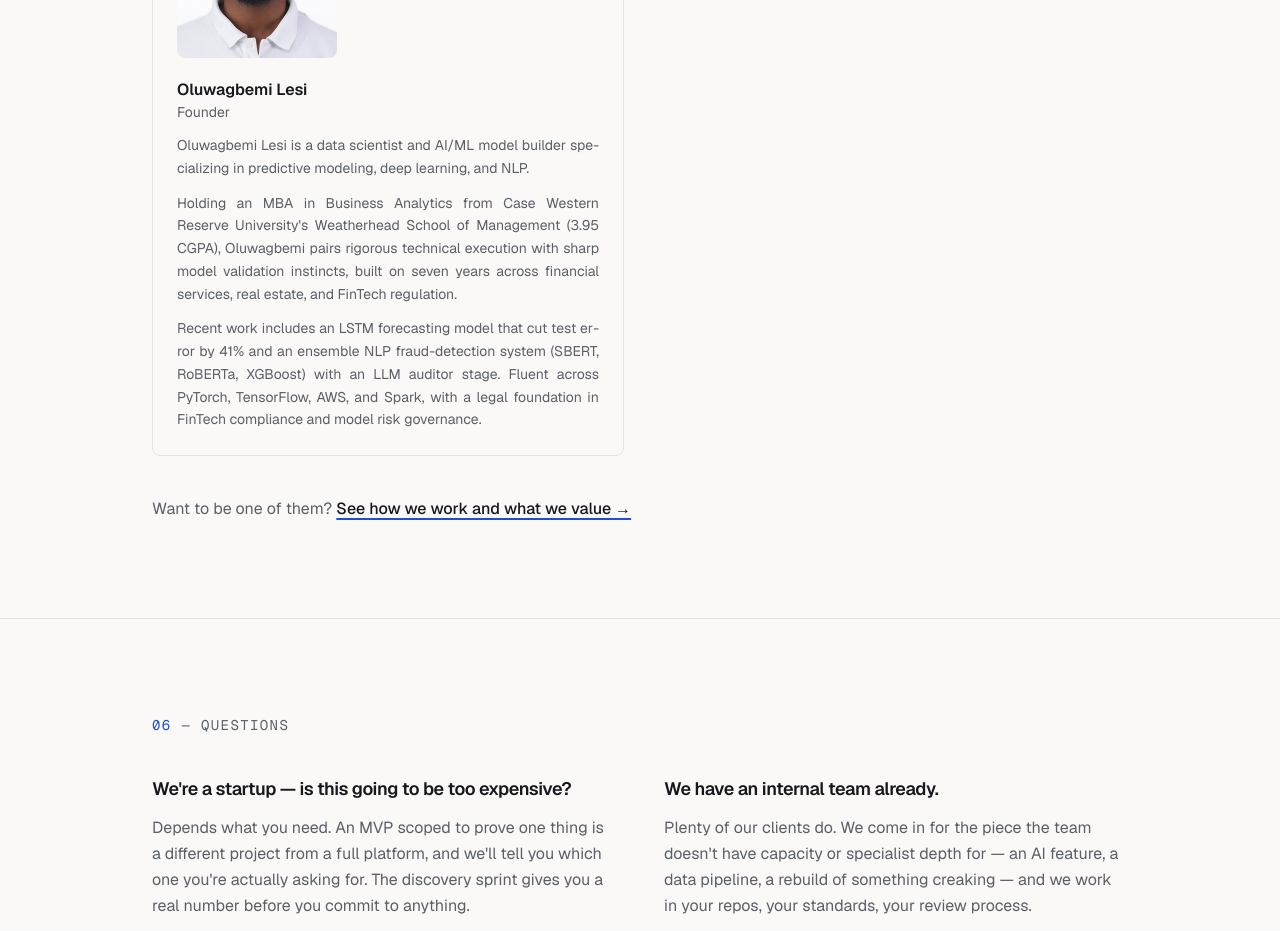
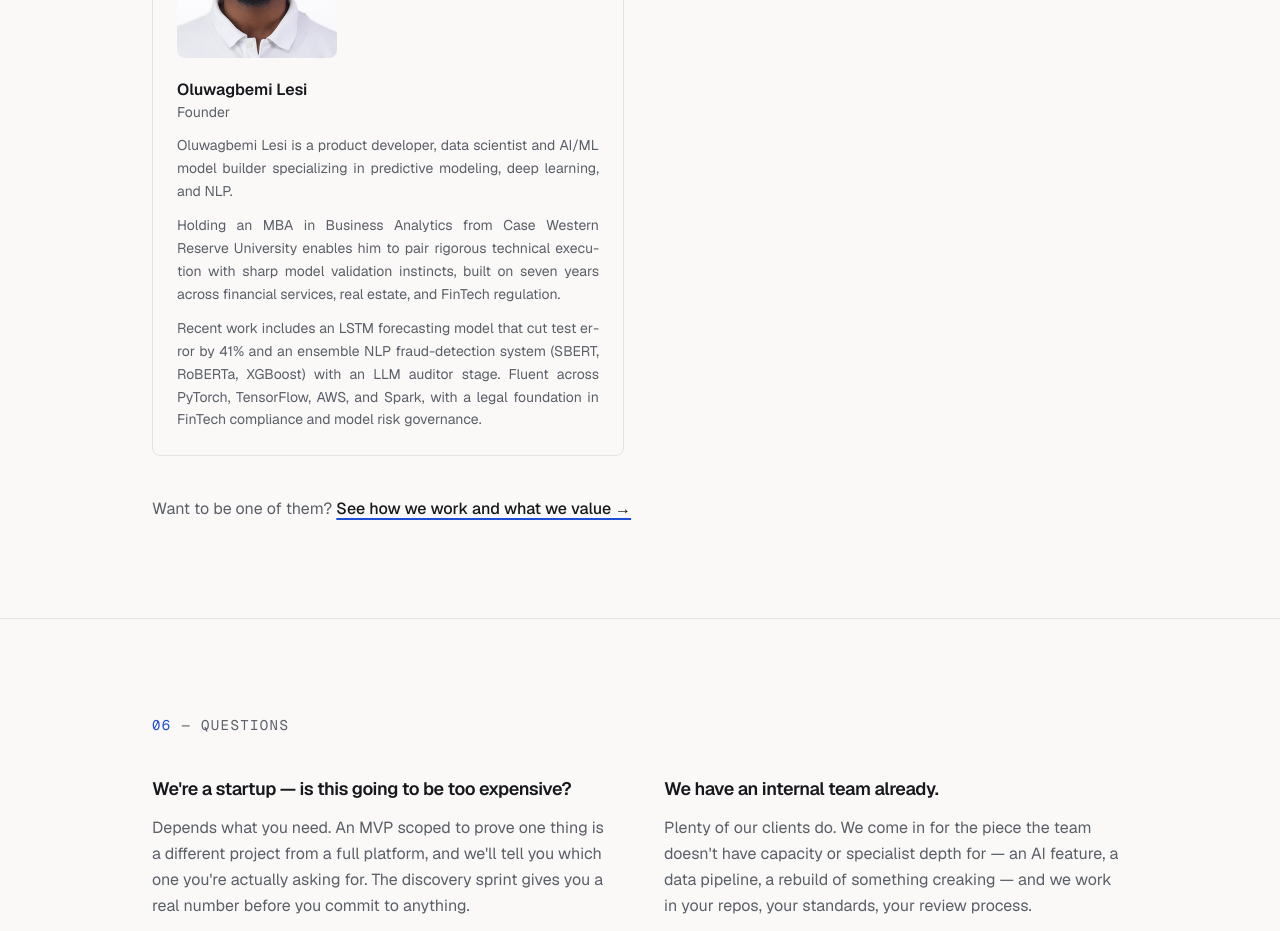
Before and after one commit to Techlon/company_site, a Next.js app: page / in a window 1280 px wide. Shown: the part 4860-5791 px from the top of the page. Built offline with nearby package versions, Linux system fonts and the light colour scheme.

Commit message:
Update founder bio wording

```diff
--- a/app/page.tsx
+++ b/app/page.tsx
@@ -28,8 +28,8 @@ const TEAM = [
     role: "Founder",
     photo: "/team/oluwagbemi.jpg",
     bio: [
-      "Oluwagbemi Lesi is a data scientist and AI/ML model builder specializing in predictive modeling, deep learning, and NLP.",
-      "Holding an MBA in Business Analytics from Case Western Reserve University's Weatherhead School of Management (3.95 CGPA), Oluwagbemi pairs rigorous technical execution with sharp model validation instincts, built on seven years across financial services, real estate, and FinTech regulation.",
+      "Oluwagbemi Lesi is a product developer, data scientist and AI/ML model builder specializing in predictive modeling, deep learning, and NLP.",
+      "Holding an MBA in Business Analytics from Case Western Reserve University enables him to pair rigorous technical execution with sharp model validation instincts, built on seven years across financial services, real estate, and FinTech regulation.",
       "Recent work includes an LSTM forecasting model that cut test error by 41% and an ensemble NLP fraud-detection system (SBERT, RoBERTa, XGBoost) with an LLM auditor stage. Fluent across PyTorch, TensorFlow, AWS, and Spark, with a legal foundation in FinTech compliance and model risk governance.",
     ],
   },
```
